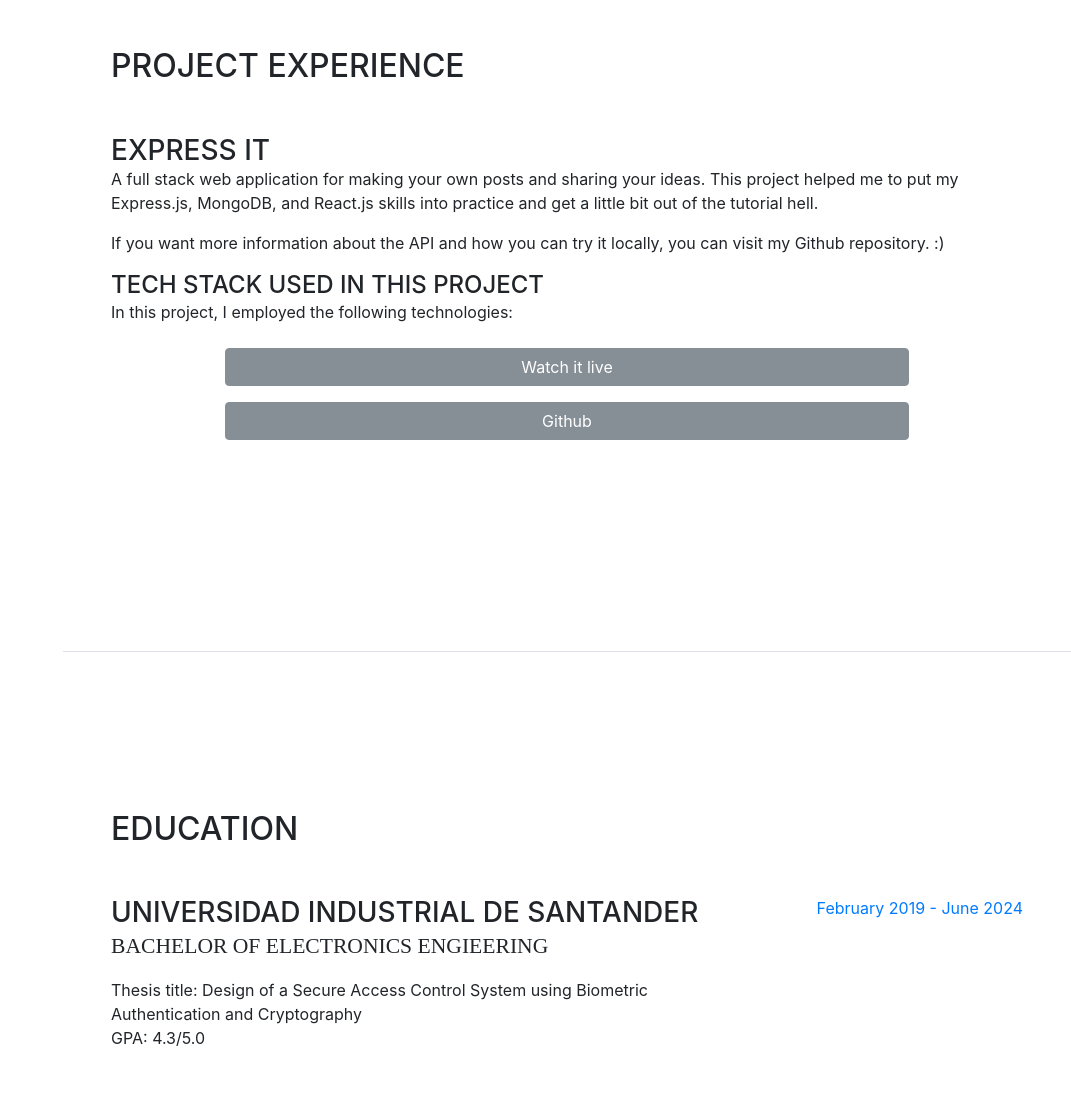
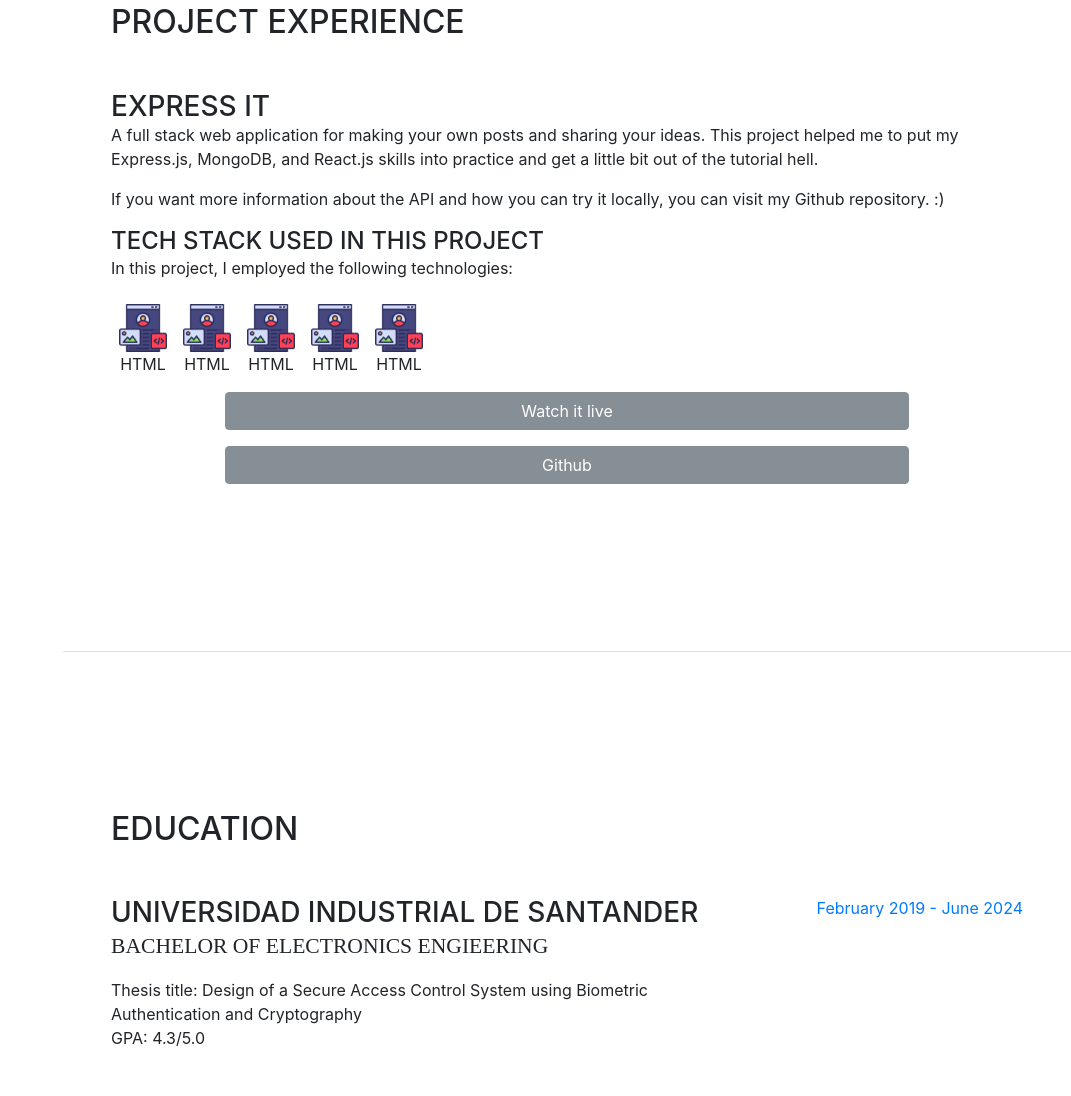
Before and after one commit to CamiloTello002/CamiloTello002.github.io, a website with bundled scripts: page index.html in a window 1280 px wide. Shown: the part 948-2044 px from the top of the page, without its empty margins (209-1280 px from the left). Built offline with nearby package versions, Linux system fonts and the light colour scheme; a web font is replaced by a local one.

Commit message:
flexbox for technologies used is now fixed

```diff
--- a/css/resume.css
+++ b/css/resume.css
@@ -159,3 +159,8 @@ a:focus,
 a:active {
   color: #824027;
 }
+
+img.tech-icon {
+  width: 48px;
+  height: 48px;
+}
--- a/index.html
+++ b/index.html
@@ -23,7 +23,7 @@
   <link href="vendor/simple-line-icons/css/simple-line-icons.css" rel="stylesheet">
 
   <!-- Custom styles for this template -->
-  <link href="css/resume.min.css" rel="stylesheet">
+  <link href="css/resume.css" rel="stylesheet">
   <link rel="icon" type="image/x-icon" href="/img/favicon.png">
 
 </head>
@@ -120,6 +120,28 @@
               repository. :) </p>
             <h4 class="mb-0">Tech stack used in this project</h4>
             <p>In this project, I employed the following technologies:</p>
+            <div class="d-flex flex-wrap">
+              <div class="d-flex flex-column align-items-center flex-fill m-2">
+                <img src="img/favicon.png" alt="HTML" class="img-fluid tech-icon">
+                <span>HTML</span>
+              </div>
+              <div class="d-flex flex-column align-items-center flex-fill m-2">
+                <img src="img/favicon.png" alt="HTML" class="img-fluid tech-icon">
+                <span>HTML</span>
+              </div>
+              <div class="d-flex flex-column align-items-center flex-fill m-2">
+                <img src="img/favicon.png" alt="HTML" class="img-fluid tech-icon">
+                <span>HTML</span>
+              </div>
+              <div class="d-flex flex-column align-items-center flex-fill m-2">
+                <img src="img/favicon.png" alt="HTML" class="img-fluid tech-icon">
+                <span>HTML</span>
+              </div>
+              <div class="d-flex flex-column align-items-center flex-fill m-2">
+                <img src="img/favicon.png" alt="HTML" class="img-fluid tech-icon">
+                <span>HTML</span>
+              </div>
+            </div>
           </div>
           <!-- Add demo and Github source code buttons here -->
           <div class="d-flex flex-column align-items-center">
```
